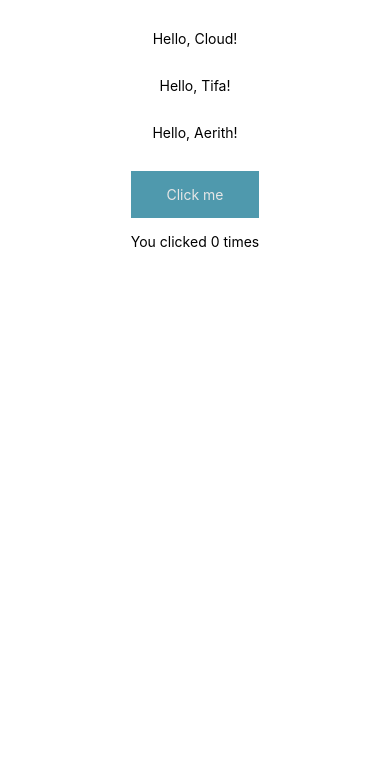
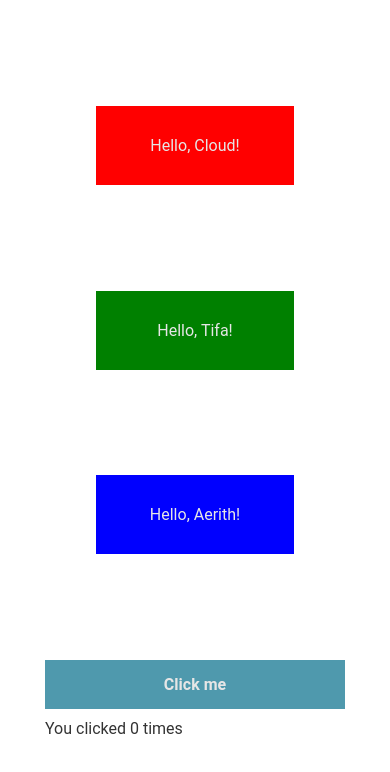
Before and after one commit to erikryverling/react-native-lab, a React Native app: screen / in a window 390 px wide. Shown: the top 772 px of the page. Built offline with nearby package versions, Linux system fonts and the light colour scheme.

Commit message:
Add example of layouting

```diff
--- a/App.tsx
+++ b/App.tsx
@@ -3,30 +3,45 @@ import {Text, View, StyleSheet, TouchableOpacity} from 'react-native';
 
 const styles = StyleSheet.create({
     container: {
+        flex: 1,
+        justifyContent: 'space-evenly',
         alignItems: 'center',
         padding: 30,
         gap: 30
     },
+
+    item: {
+        justifyContent: 'center',
+        alignItems: 'center',
+        padding: 30,
+        width: '60%'
+    },
+
     button: {
         alignItems: 'center',
         backgroundColor: '#4f99ad',
+        width: 300,
         padding: 15,
-        marginBottom: 15,
+        marginBottom: 10
     },
-    buttonText: {
+
+    baseText: {
         color: '#e6e6e6',
+        fontFamily: 'Roboto',
+        fontSize: 16,
     }
 });
 
 type GreetingProps = {
     name: string;
+    style: Style;
 }
 
 // Functional component
 const Greeting = (props: GreetingProps) => {
     return (
-        <View style={styles.center}>
-            <Text>Hello, {props.name}!</Text>
+        <View style={[styles.item, props.style]}>
+            <Text style={[styles.baseText, {textAlign: 'center'}]}>Hello, {props.name}!</Text>
         </View>
     );
 };
@@ -47,10 +62,10 @@ class Counter extends Component {
         return(
             <View>
                 <TouchableOpacity style={styles.button} onPress={this.onPress}>
-                    <Text style={styles.buttonText}>Click me</Text>
+                    <Text style={[styles.baseText, {fontWeight: 'bold'}]}>Click me</Text>
                 </TouchableOpacity>
                 <View>
-                    <Text>You clicked {this.state.count} times</Text>
+                    <Text style={[styles.baseText, {color: '#333333'}]}>You clicked {this.state.count} times</Text>
                 </View>
             </View>
         );
@@ -61,9 +76,9 @@ class App extends Component {
     render() {
         return(
             <View style={[styles.container]}>
-                <Greeting name="Cloud"/>
-                <Greeting name="Tifa"/>
-                <Greeting name="Aerith"/>
+                <Greeting style={{backgroundColor: 'red'}} name="Cloud"/>
+                <Greeting style={{backgroundColor: 'green'}} name="Tifa"/>
+                <Greeting style={{backgroundColor: 'blue'}} name="Aerith"/>
                 <Counter/>
             </View>
         );
```
